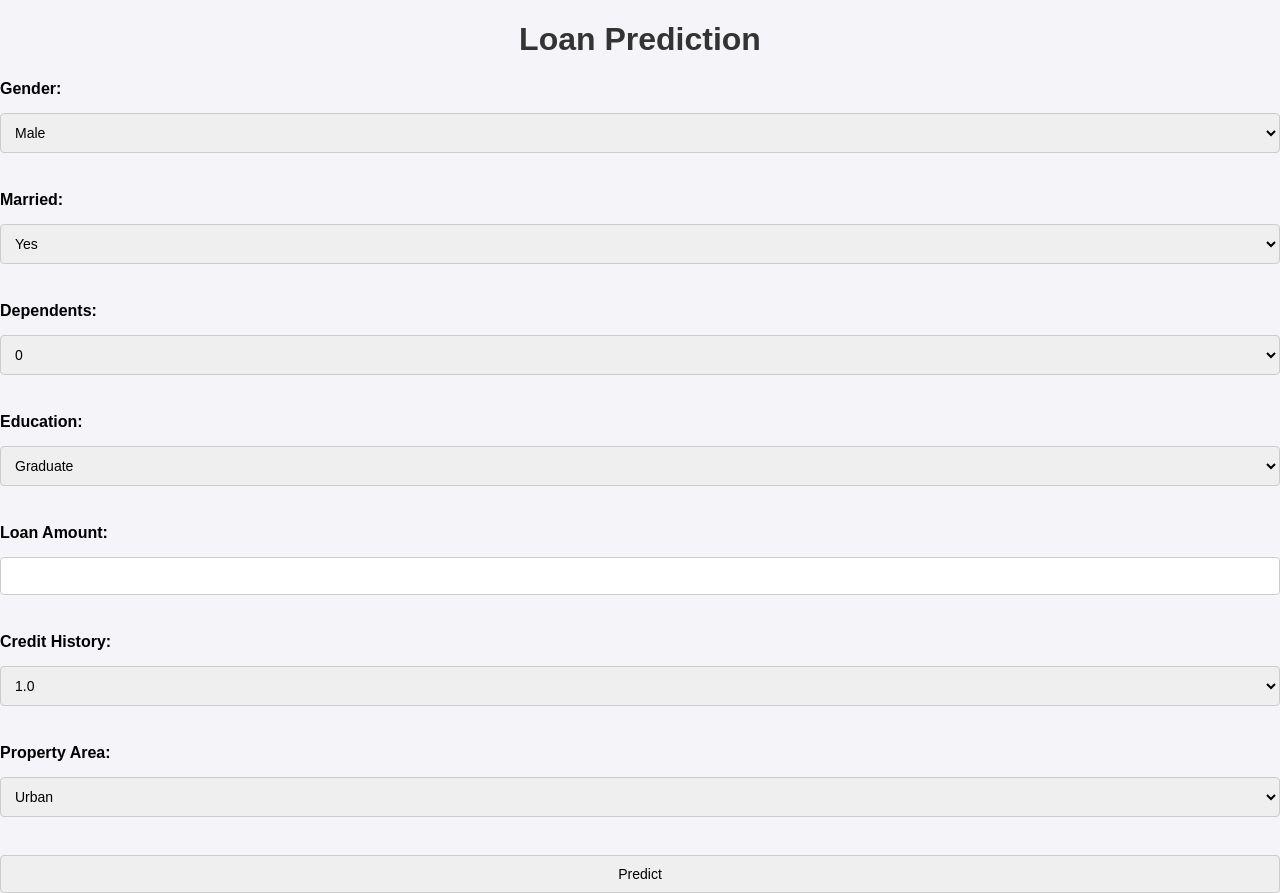
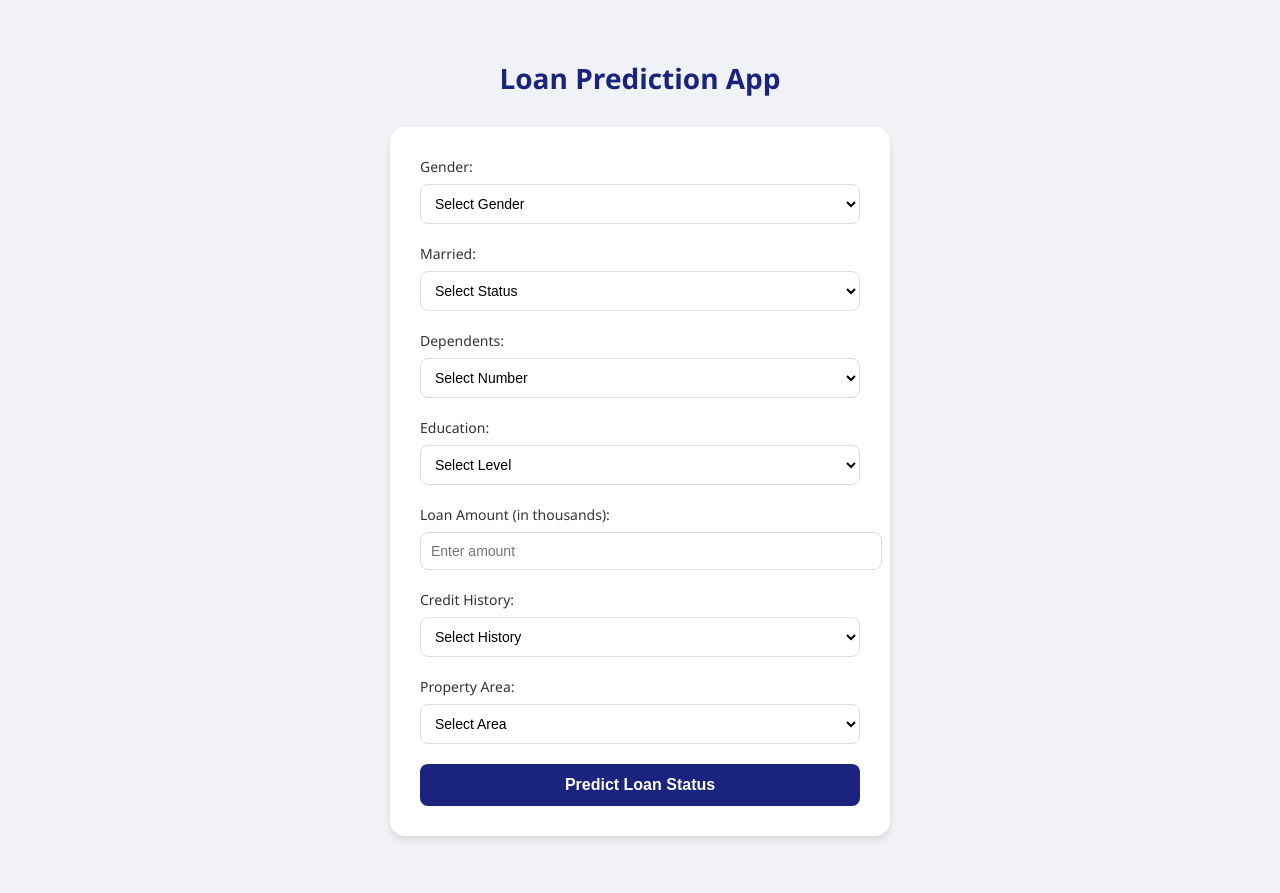
Before and after one commit to Romuald86github/loan-prediction-ml-project, a Flask app: page / in a window 1280 px wide. After the commit the page ends 840 px from the top, so only its background shows below. Run offline with Flask 3, Linux system fonts and the light colour scheme; parts of the project's set-up code (start-up, migrations or seed data) failed here and were passed over.

Commit message:
update index.html and style.css for more intuitive rendering of UI

```diff
--- a/static/style.css
+++ b/static/style.css
@@ -1,105 +1,128 @@
 body {
-    font-family: Arial, sans-serif;
-    background-color: #f4f4f9;
+    font-family: 'Segoe UI', Tahoma, Geneva, Verdana, sans-serif;
+    background-color: #f0f2f5;
     margin: 0;
     padding: 0;
+    min-height: 100vh;
+    display: flex;
+    justify-content: center;
+    align-items: center;
 }
 
 .container {
-    width: 50%;
-    margin: 5% auto;
+    width: 100%;
+    max-width: 500px;
+    margin: 20px;
     padding: 20px;
-    background-color: #ffffff;
-    box-shadow: 0 2px 5px rgba(0, 0, 0, 0.2);
-    border-radius: 8px;
 }
 
 h1 {
     text-align: center;
-    color: #333;
+    color: #1a237e;
+    margin-bottom: 30px;
+    font-size: 28px;
 }
 
-form {
-    display: flex;
-    flex-direction: column;
-    gap: 10px;
+.card {
+    background: white;
+    border-radius: 15px;
+    box-shadow: 0 4px 6px rgba(0, 0, 0, 0.1);
+    padding: 30px;
+}
+
+.form-group {
+    margin-bottom: 20px;
 }
 
 label {
-    font-weight: bold;
-    margin-bottom: 5px;
+    display: block;
+    margin-bottom: 8px;
+    color: #333;
+    font-weight: 500;
+    font-size: 14px;
 }
 
-input, select, button {
+select, input {
+    width: 100%;
     padding: 10px;
+    border: 1px solid #ddd;
+    border-radius: 8px;
     font-size: 14px;
-    border: 1px solid #ccc;
-    border-radius: 4px;
+    background-color: #fff;
+    transition: border-color 0.3s, box-shadow 0.3s;
+}
+
+select:focus, input:focus {
+    outline: none;
+    border-color: #4a90e2;
+    box-shadow: 0 0 0 2px rgba(74, 144, 226, 0.2);
 }
 
 button {
-    background-color: #4caf50;
+    width: 100%;
+    padding: 12px;
+    background-color: #1a237e;
     color: white;
-    font-weight: bold;
+    border: none;
+    border-radius: 8px;
+    font-size: 16px;
+    font-weight: 600;
     cursor: pointer;
     transition: background-color 0.3s;
 }
 
 button:hover {
-    background-color: #45a049;
+    background-color: #283593;
 }
 
-.prediction {
-    text-align: center;
-    margin-top: 20px;
-    padding: 10px;
-    border-radius: 4px;
-    font-weight: bold;
+.result-card {
+    margin-top: 30px;
+    border-radius: 10px;
+    overflow: hidden;
 }
 
-.prediction.approved {
-    color: #28a745;
-    background-color: #d4edda;
-    border: 1px solid #c3e6cb;
+.result-header {
+    background-color: #1a237e;
+    color: white;
+    padding: 15px;
+    text-align: center;
+    font-weight: 600;
 }
 
-.prediction.rejected {
-    color: #dc3545;
-    background-color: #f8d7da;
-    border: 1px solid #f5c6cb;
+.result-content {
+    padding: 20px;
+    text-align: center;
+    font-size: 16px;
+    font-weight: 500;
 }
 
-.error {
-    text-align: center;
-    margin-top: 20px;
-    color: #dc3545;
-    font-weight: bold;
+.result-content.approved {
+    background-color: #e8f5e9;
+    color: #2e7d32;
 }
 
-
-
-/* Add to your existing style.css file */
-.error-container {
-    text-align: center;
-    margin-top: 20px;
-    padding: 20px;
-    background-color: #f8f9fa;
-    border-radius: 4px;
-    border: 1px solid #dee2e6;
+.result-content.rejected {
+    background-color: #fde8e8;
+    color: #c62828;
 }
 
-.error-container p {
-    margin: 10px 0;
-    font-size: 16px;
-    color: #343a40;
+.error-message {
+    margin-top: 20px;
+    padding: 15px;
+    background-color: #fff3cd;
+    border: 1px solid #ffeeba;
+    border-radius: 8px;
+    color: #856404;
+    text-align: center;
 }
 
-.error-container a {
-    color: #007bff;
-    text-decoration: none;
-    font-weight: bold;
+@media (max-width: 600px) {
+    .container {
+        margin: 10px;
+        padding: 10px;
+    }
+
+    .card {
+        padding: 20px;
+    }
 }
-
-.error-container a:hover {
-    text-decoration: underline;
-}
--- a/templates/index.html
+++ b/templates/index.html
@@ -4,60 +4,97 @@
     <meta charset="UTF-8">
     <meta name="viewport" content="width=device-width, initial-scale=1.0">
     <title>Loan Prediction</title>
-    <link rel="stylesheet" href="{{ url_for('static', filename='style.css') }}?v=2">
+    <link rel="stylesheet" href="{{ url_for('static', filename='style.css') }}?v=3">
 </head>
 <body>
-    <h1>Loan Prediction</h1>
+    <div class="container">
+        <h1>Loan Prediction App</h1>
+        <div class="card">
             <form action="{{ url_for('predict') }}" method="post">
+                <div class="form-group">
                     <label for="Gender">Gender:</label>
                     <select name="Gender" id="Gender" required>
+                        <option value="" disabled selected>Select Gender</option>
                         <option value="Male">Male</option>
                         <option value="Female">Female</option>
-        </select><br>
+                    </select>
+                </div>
 
+                <div class="form-group">
                     <label for="Married">Married:</label>
                     <select name="Married" id="Married" required>
+                        <option value="" disabled selected>Select Status</option>
                         <option value="Yes">Yes</option>
                         <option value="No">No</option>
-        </select><br>
+                    </select>
+                </div>
 
+                <div class="form-group">
                     <label for="Dependents">Dependents:</label>
                     <select name="Dependents" id="Dependents" required>
+                        <option value="" disabled selected>Select Number</option>
                         <option value="0">0</option>
                         <option value="1">1</option>
                         <option value="2">2</option>
                         <option value="3+">3+</option>
-        </select><br>
+                    </select>
+                </div>
 
+                <div class="form-group">
                     <label for="Education">Education:</label>
                     <select name="Education" id="Education" required>
+                        <option value="" disabled selected>Select Level</option>
                         <option value="Graduate">Graduate</option>
                         <option value="Not Graduate">Not Graduate</option>
-        </select><br>
+                    </select>
+                </div>
 
-        <label for="LoanAmount">Loan Amount:</label>
-        <input type="number" name="LoanAmount" id="LoanAmount" required><br>
+                <div class="form-group">
+                    <label for="LoanAmount">Loan Amount (in thousands):</label>
+                    <input type="number" name="LoanAmount" id="LoanAmount" placeholder="Enter amount" required>
+                </div>
 
+                <div class="form-group">
                     <label for="Credit_History">Credit History:</label>
                     <select name="Credit_History" id="Credit_History" required>
-            <option value="1.0">1.0</option>
-            <option value="0.0">0.0</option>
-        </select><br>
+                        <option value="" disabled selected>Select History</option>
+                        <option value="1.0">Good (1.0)</option>
+                        <option value="0.0">Bad (0.0)</option>
+                    </select>
+                </div>
 
+                <div class="form-group">
                     <label for="Property_Area">Property Area:</label>
                     <select name="Property_Area" id="Property_Area" required>
+                        <option value="" disabled selected>Select Area</option>
                         <option value="Urban">Urban</option>
                         <option value="Semiurban">Semiurban</option>
                         <option value="Rural">Rural</option>
-        </select><br>
+                    </select>
+                </div>
 
-        <input type="submit" value="Predict">
+                <button type="submit">Predict Loan Status</button>
             </form>
 
             {% if result %}
-    <div class="prediction {{ result_class }}">
-        Loan Status: {{ result }}
+            <div class="result-card">
+                <div class="result-header">Prediction Result</div>
+                <div class="result-content {{ result_class }}">
+                    {% if result == 'Y' %}
+                    Congratulations! Your loan is likely to be APPROVED
+                    {% else %}
+                    We regret to inform that your loan is likely to be REJECTED
+                    {% endif %}
+                </div>
             </div>
             {% endif %}
+
+            {% if error %}
+            <div class="error-message">
+                {{ error }}
+            </div>
+            {% endif %}
+        </div>
+    </div>
 </body>
 </html>
```
Lines whose indentation alone changed are shown as unchanged.
